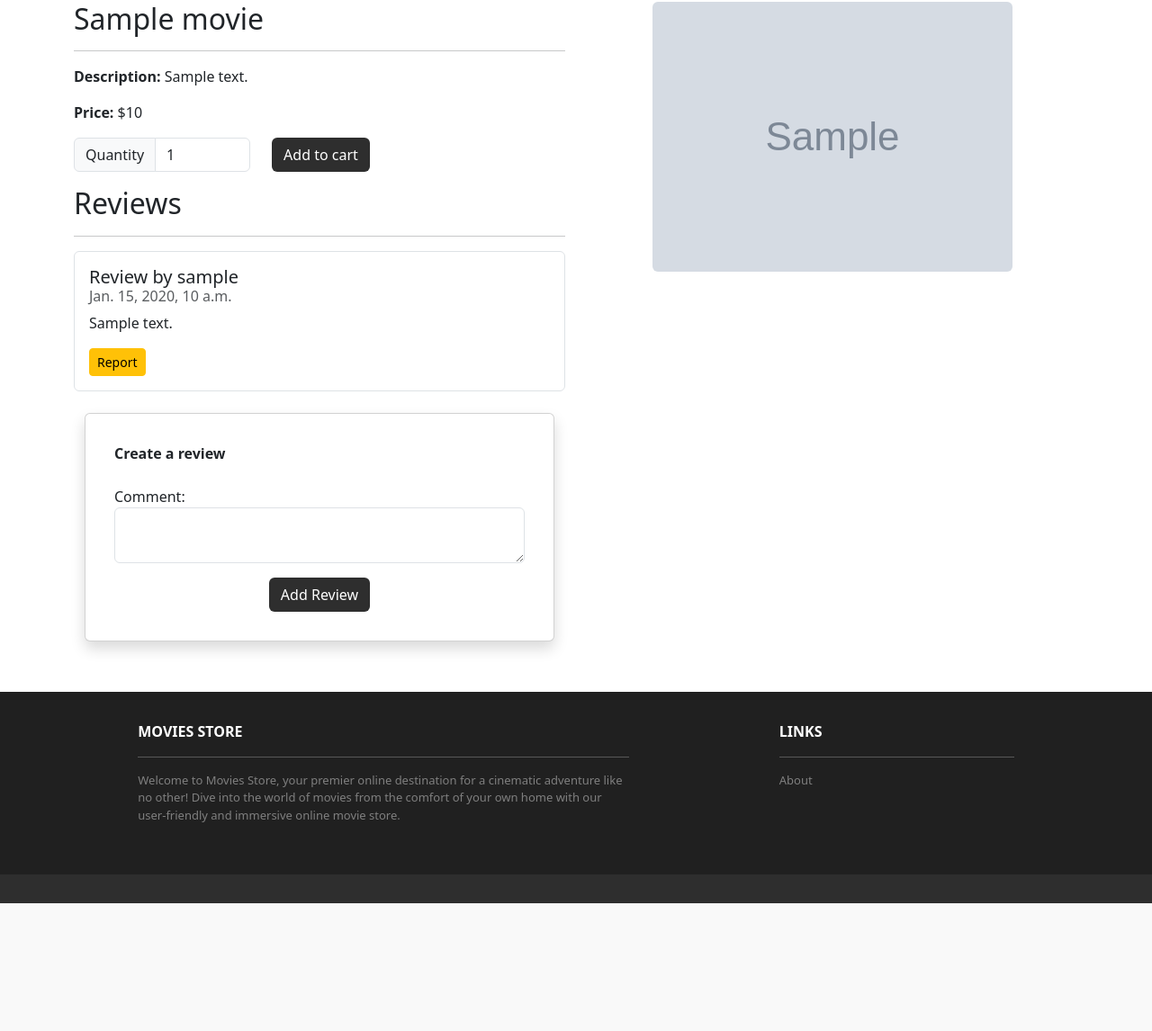
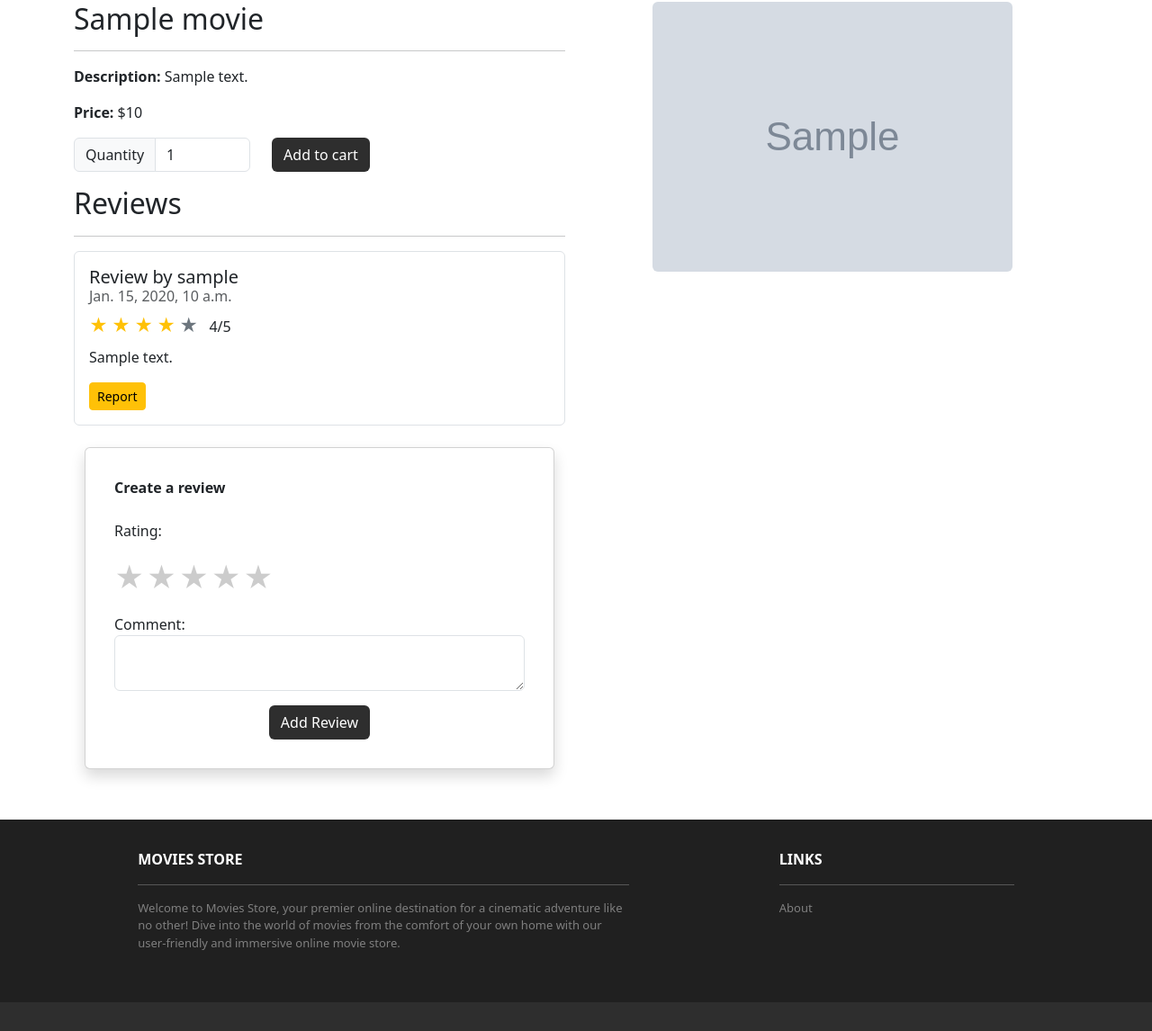
Before and after one commit to janista-ng/moviesstore_mt1, a Django app: template movies/templates/movies/show.html in a window 1280 px wide. Shown: the part 112-1258 px from the top of the page at 90% size. Before the commit the page ends 1116 px from the top, so only its background shows below. Run offline with Django 5.2, Linux system fonts and the light colour scheme; a user stored in the database is signed in; tables that the repository leaves empty hold one stand-in row (values such as "Sample post"); the template is opened without the code that fills it: most values are stand-ins (such as "Sample title", 1, 10 or a date in 2020); grey boxes marked "Sample" are stand-in pictures; parts of the project's set-up code (start-up, migrations or seed data) failed here and were passed over; some libraries are stand-ins or nearby versions.

Commit message:
imgoated

```diff
--- a/movies/models.py
+++ b/movies/models.py
@@ -1,5 +1,6 @@
 from django.db import models
 from django.contrib.auth.models import User
+from django.core.validators import MinValueValidator, MaxValueValidator
 
 class Movie(models.Model):
     id = models.AutoField(primary_key=True)
@@ -14,6 +15,9 @@ class Movie(models.Model):
 class Review(models.Model):
     id = models.AutoField(primary_key=True)
     comment = models.CharField(max_length=255)
+    rating = models.IntegerField(
+        default = 1, validators= [MinValueValidator(1), MaxValueValidator(5)]
+    )
     date = models.DateTimeField(auto_now_add=True)
     movie = models.ForeignKey(Movie, on_delete=models.CASCADE)
     user = models.ForeignKey(User, on_delete=models.CASCADE)
--- a/movies/templates/movies/show.html
+++ b/movies/templates/movies/show.html
@@ -1,6 +1,30 @@
 {% extends 'base.html' %}
 {% block content %}
 {% load static %}
+<style>
+    .star-rating {
+      display: inline-flex;
+      flex-direction: row-reverse;
+      gap: 0.15rem
+    }
+    .star-rating input {
+      display: none;
+    }
+
+    .star-rating label {
+      font-size: 2rem;
+      color: #ccc;
+      cursor: pointer;
+      margin: 0;
+      transition: color 0.2s ease;
+    }
+
+    .star-rating label:hover,
+    .star-rating label:hover ~ label,
+    .star-rating input:checked ~ label {
+      color: gold;
+    }
+  </style>
 <div class="p-3">
   <div class="container">
     <div class="row mt-3">
@@ -37,6 +61,16 @@
             <h6 class="card-subtitle mb-2 text-muted">
               {{ review.date }}
             </h6>
+
+            <div class="mb-2">
+              <span class="{% if review.rating >= 1 %}text-warning{% else %}text-secondary{%endif%} fs-5">&#9733;</span>
+              <span class="{% if review.rating >= 2 %}text-warning{% else %}text-secondary{%endif%} fs-5">&#9733;</span>
+              <span class="{% if review.rating >= 3 %}text-warning{% else %}text-secondary{%endif%} fs-5">&#9733;</span>
+              <span class="{% if review.rating >= 4 %}text-warning{% else %}text-secondary{%endif%} fs-5">&#9733;</span>
+              <span class="{% if review.rating >= 5 %}text-warning{% else %}text-secondary{%endif%} fs-5">&#9733;</span>
+              <span class= "ms-2">{{ review.rating }}/5</span>
+            </div>
+
             <p class="card-text">{{ review.comment }}</p>
             {% if user.is_authenticated and user == review.user %}
             <a class="btn btn-primary"
@@ -69,6 +103,25 @@
                   <form method="POST" action="{% url 'movies.create_review' id=template_data.movie.id %}">
                     {% csrf_token %}
                     <p>
+                      <label class="form-label d-block">Rating:</label>
+                      <div class="star-rating">
+                        <input type="radio" id="star5" name="rating" value="5" required>
+                        <label for="star5">&#9733;</label>
+
+                        <input type="radio" id="star4" name="rating" value="4" required>
+                        <label for="star4">&#9733;</label>
+
+                        <input type="radio" id="star3" name="rating" value="3" required>
+                        <label for="star3">&#9733;</label>
+
+                        <input type="radio" id="star2" name="rating" value="2" required>
+                        <label for="star2">&#9733;</label>
+
+                        <input type="radio" id="star1" name="rating" value="1" required>
+                        <label for="star1">&#9733;</label>
+                      </div>
+                    </p>
+                    <p>
                       <label for="comment">Comment:</label>
                       <textarea name="comment" required class="form-control" id="comment"></textarea>
                     </p>
@@ -84,6 +137,10 @@
             </div>
           </div>
         </div>
+        {% else %}
+        <div class="mt-4">
+          <p><b>You must be signed in to rate and review this movie.</b></p>
+        </div>
         {% endif %}
       </div>
       <div class="col-md-6 mx-auto mb-3 text-center">
```
Also changed, not shown: movies/templates/movies/edit_review.html (+42 -0 lines), movies/views.py (+28 -18 lines), movies/migrations/0004_review_rating.py (added).
